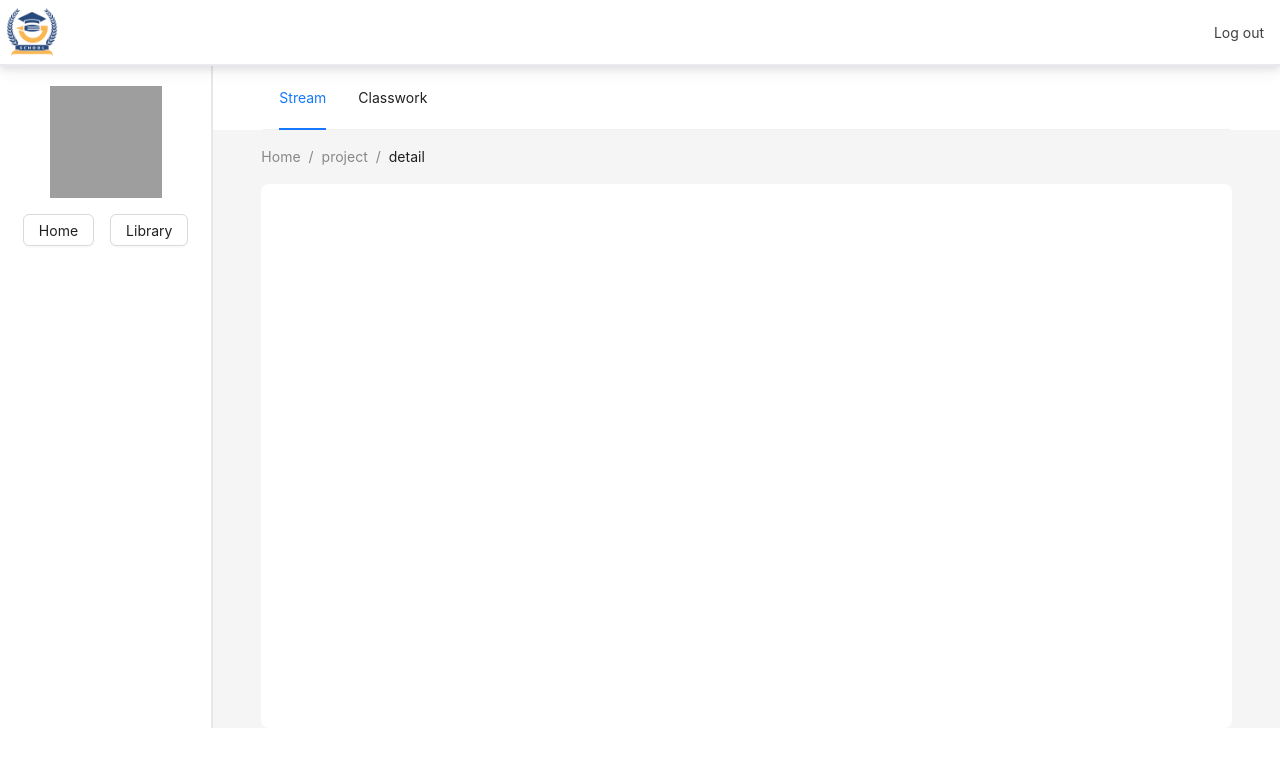
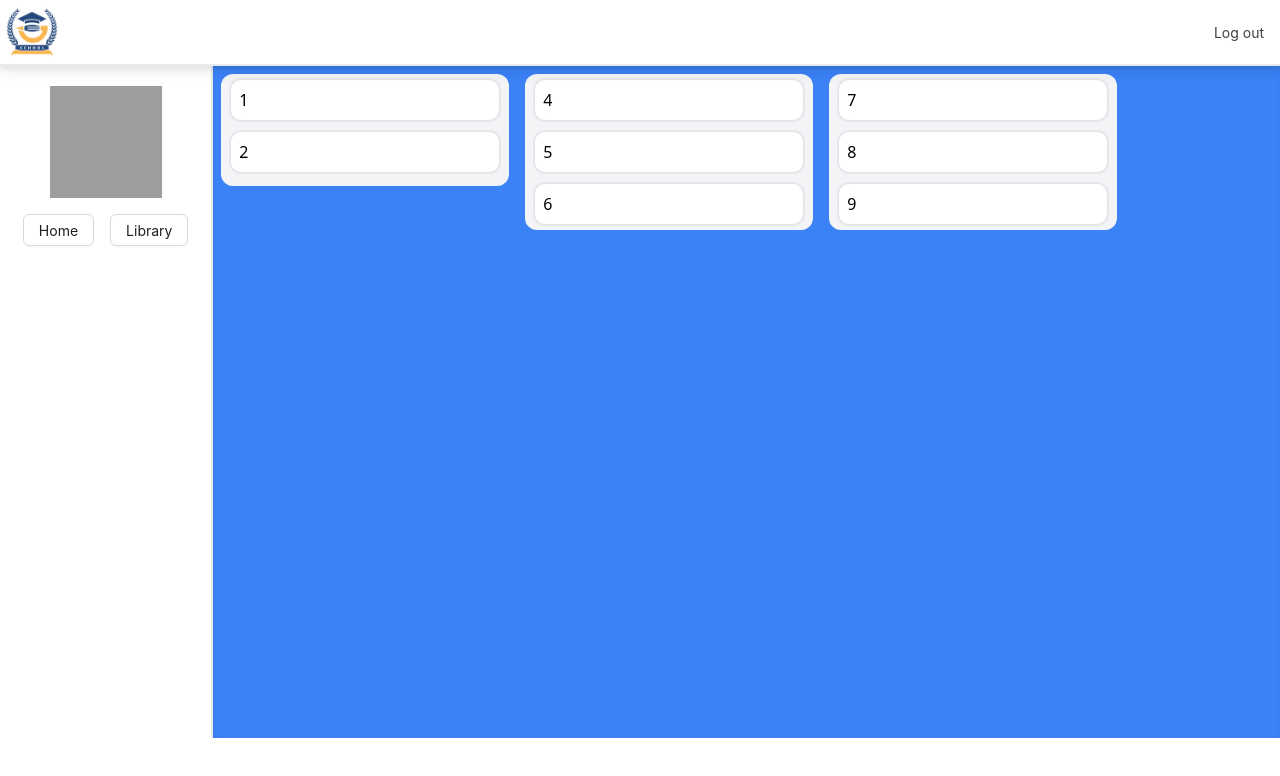
Before and after one commit to ngkhacdai/managing-graduation-user, a Next.js app: page /project/detail in a window 1280 px wide. Shown: the top 776 px of the page. Built offline with nearby package versions, Linux system fonts and the light colour scheme; grey boxes are pictures that could not be loaded.

Commit message:
test clone trello v1

```diff
--- a/package.json
+++ b/package.json
@@ -10,6 +10,9 @@
   },
   "dependencies": {
     "@ant-design/icons": "^5.4.0",
+    "@dnd-kit/core": "^6.1.0",
+    "@dnd-kit/sortable": "^8.0.0",
+    "@dnd-kit/utilities": "^3.2.2",
     "antd": "^5.19.3",
     "next": "14.2.5",
     "react": "^18",
--- a/src/app/(user)/project/detail/layout.js
+++ b/src/app/(user)/project/detail/layout.js
@@ -3,7 +3,8 @@ import Navigation from "@/components/project-detail/Navigation";
 export default function RootLayout({ children }) {
   return (
     <div>
-      <Navigation children={children} />
+      {/* <Navigation children={children} /> */}
+      {children}
     </div>
   );
 }
--- a/src/components/project-detail/student/DetailStudent.tsx
+++ b/src/components/project-detail/student/DetailStudent.tsx
@@ -1,7 +1,150 @@
-import React from "react";
+"use client";
+import {
+  closestCorners,
+  DndContext,
+  KeyboardSensor,
+  PointerSensor,
+  rectIntersection,
+  useSensor,
+  useSensors,
+} from "@dnd-kit/core";
+import React, { useState } from "react";
+import Droppable from "./Droppable";
+import { arrayMove, sortableKeyboardCoordinates } from "@dnd-kit/sortable";
 
 const DetailStudent = () => {
-  return <div></div>;
+  const [items, setItems] = useState({
+    root: ["1", "2"],
+    container1: ["4", "5", "6"],
+    container2: ["7", "8", "9"],
+  });
+  const [activeId, setActiveId] = useState();
+
+  const sensors = useSensors(
+    useSensor(PointerSensor),
+    useSensor(KeyboardSensor, {
+      coordinateGetter: sortableKeyboardCoordinates,
+    })
+  );
+
+  const findContainer = (id) => {
+    if (id in items) {
+      return id;
+    }
+
+    return Object.keys(items).find((key) => items[key].includes(id));
+  };
+
+  const handleDragStart = (event) => {
+    const { active } = event;
+    const { id } = active;
+
+    setActiveId(id);
+  };
+
+  const handleDragOver = (event) => {
+    const { active, over, draggingRect } = event;
+    const { id } = active;
+    const { id: overId } = over || {};
+
+    const activeContainer = findContainer(id);
+    const overContainer = findContainer(overId);
+
+    if (
+      !activeContainer ||
+      !overContainer ||
+      activeContainer === overContainer
+    ) {
+      return;
+    }
+
+    setItems((prev) => {
+      const activeItems = prev[activeContainer];
+      const overItems = prev[overContainer];
+
+      const activeIndex = activeItems.indexOf(id);
+      const overIndex = overItems.indexOf(overId);
+
+      let newIndex;
+      if (overId in prev) {
+        newIndex = overItems.length + 1;
+      } else {
+        const isBelowLastItem =
+          over &&
+          overIndex === overItems.length - 1 &&
+          draggingRect &&
+          over.rect &&
+          draggingRect.offsetTop > over.rect.offsetTop + over.rect.height;
+
+        const modifier = isBelowLastItem ? 1 : 0;
+
+        newIndex = overIndex >= 0 ? overIndex + modifier : overItems.length + 1;
+      }
+
+      return {
+        ...prev,
+        [activeContainer]: activeItems.filter((item) => item !== id),
+        [overContainer]: [
+          ...overItems.slice(0, newIndex),
+          activeItems[activeIndex],
+          ...overItems.slice(newIndex),
+        ],
+      };
+    });
+  };
+
+  const handleDragEnd = (event) => {
+    const { active, over } = event;
+    const { id } = active;
+    const { id: overId } = over;
+
+    const activeContainer = findContainer(id);
+    const overContainer = findContainer(overId);
+
+    if (
+      !activeContainer ||
+      !overContainer ||
+      activeContainer !== overContainer
+    ) {
+      return;
+    }
+
+    const activeIndex = items[activeContainer].indexOf(id);
+    const overIndex = items[overContainer].indexOf(overId);
+
+    if (activeIndex !== overIndex) {
+      setItems((items) => ({
+        ...items,
+        [overContainer]: arrayMove(
+          items[overContainer],
+          activeIndex,
+          overIndex
+        ),
+      }));
+    }
+
+    setActiveId(null);
+  };
+
+  return (
+    <div className="w-full h-[42rem] bg-blue-500 shadow-inner">
+      <DndContext
+        sensors={sensors}
+        collisionDetection={closestCorners}
+        onDragStart={handleDragStart}
+        onDragOver={handleDragOver}
+        onDragEnd={handleDragEnd}
+      >
+        <div className="flex">
+          {Object.keys(items).map((key) => (
+            <div key={key}>
+              <Droppable id={key} items={items[key]} />
+            </div>
+          ))}
+        </div>
+      </DndContext>
+    </div>
+  );
 };
 
 export default DetailStudent;
--- /dev/null
+++ b/src/components/project-detail/student/Draggable.tsx
@@ -0,0 +1,11 @@
+import React from "react";
+
+const Draggable = ({ draggable }) => {
+  return (
+    <div className="w-full bg-white py-2 max-w-[272px] break-words border-inherit border-2 rounded-xl ">
+      <div className="px-2">{draggable}</div>
+    </div>
+  );
+};
+
+export default Draggable;
--- /dev/null
+++ b/src/components/project-detail/student/Droppable.tsx
@@ -0,0 +1,32 @@
+import React from "react";
+import { useDroppable } from "@dnd-kit/core";
+import {
+  SortableContext,
+  verticalListSortingStrategy,
+} from "@dnd-kit/sortable";
+import Sortable from "./Sortable";
+
+const Droppable = ({ id, items }) => {
+  const { setNodeRef } = useDroppable({
+    id: id,
+  });
+
+  return (
+    <div
+      className="flex flex-col w-72 min-h-28 max-h-80 bg-gray-100 m-2 rounded-xl"
+      ref={setNodeRef}
+    >
+      <SortableContext
+        id={id}
+        strategy={verticalListSortingStrategy}
+        items={items}
+      >
+        {items.map((item) => (
+          <Sortable key={item} item={item} />
+        ))}
+      </SortableContext>
+    </div>
+  );
+};
+
+export default Droppable;
--- /dev/null
+++ b/src/components/project-detail/student/Sortable.tsx
@@ -0,0 +1,27 @@
+import React from "react";
+import { useSortable } from "@dnd-kit/sortable";
+import { CSS } from "@dnd-kit/utilities";
+import Draggable from "./Draggable";
+
+const Sortable = ({ item }) => {
+  const { attributes, listeners, setNodeRef, transform, transition } =
+    useSortable({ id: item });
+  const style = {
+    transform: CSS.Transform.toString(transform),
+    transition,
+  };
+
+  return (
+    <div
+      className="mx-auto w-[272px] m-1"
+      ref={setNodeRef}
+      {...attributes}
+      {...listeners}
+      style={style}
+    >
+      <Draggable draggable={item} />
+    </div>
+  );
+};
+
+export default Sortable;
--- a/tailwind.config.js
+++ b/tailwind.config.js
@@ -11,6 +11,7 @@ module.exports = {
         "gradient-radial": "radial-gradient(var(--tw-gradient-stops))",
         "gradient-conic":
           "conic-gradient(from 180deg at 50% 50%, var(--tw-gradient-stops))",
+        bg_project_detail: "url('/bg_classroom.jpg')", // Updated path
       },
     },
   },
```
Also changed, not shown: 1 other file (tests, documents, lock files or other folders).
